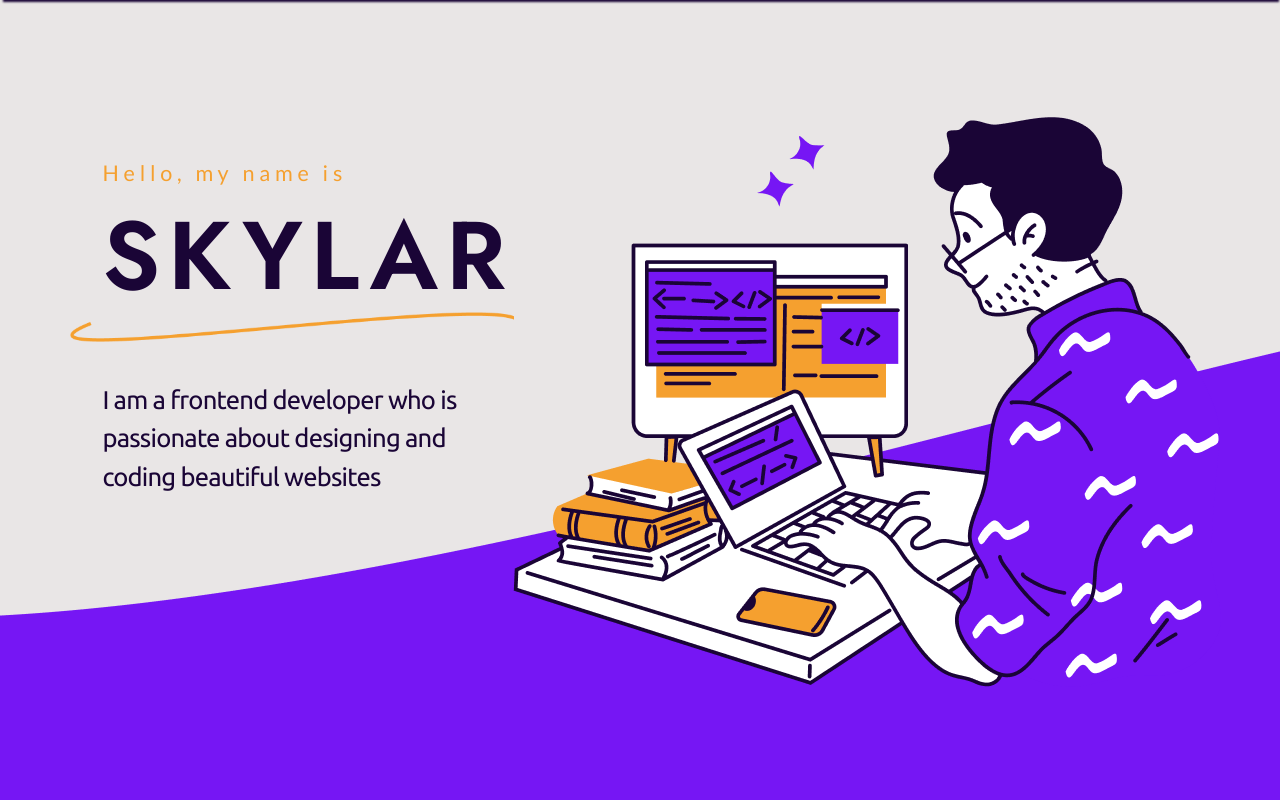
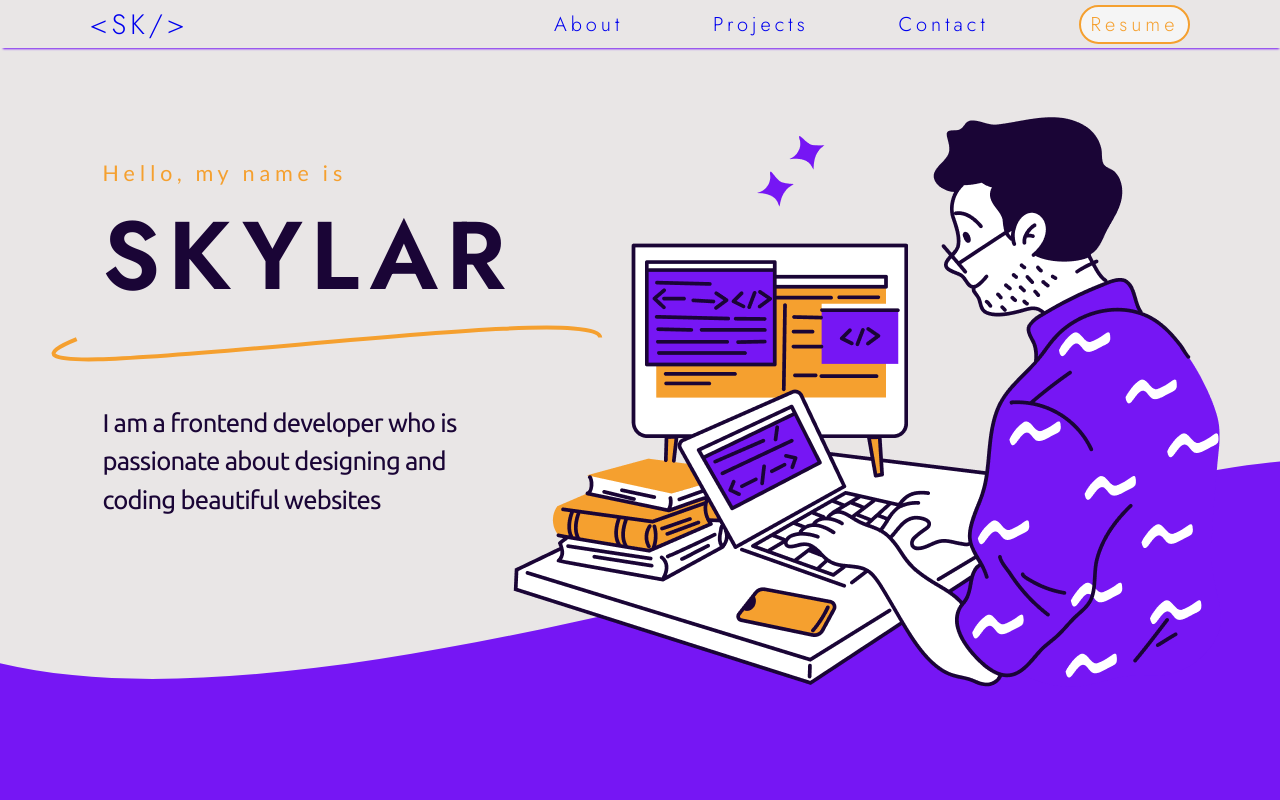
Before and after one commit to skylares/personal-portfolio, a React app: page / in a window 1280 px wide. Shown: the top 800 px of the page. Built offline with nearby package versions, Linux system fonts and the light colour scheme.

Commit message:
Fix >1080p scaling & refactor scroll tracking

```diff
--- a/src/App.js
+++ b/src/App.js
@@ -1,5 +1,4 @@
-import React from 'react';
-
+import React, {useState, useEffect} from 'react';
 import Header from './components/Header';
 import Hero from './components/Hero';
 import About from './components/About';
@@ -9,10 +8,26 @@ import Contact from './components/Contact';
 import Footer from './components/Footer';
 
 export default function App() {
+
+  const [yPosition, setYPosition] = useState(0);
+
+  const trackYPos = () => {
+    if (typeof window !== 'undefined') {
+      setYPosition(window.scrollY);
+    }
+  }
+  useEffect(() => {
+    if (typeof window !== 'undefined') {
+      window.addEventListener('scroll', trackYPos);
+
+      return () => window.removeEventListener('scroll', trackYPos);
+    }
+  }, [yPosition, trackYPos]);
+
   return (
     <div className="container">
       <Header />
-      <Hero />
+      <Hero yPosition={yPosition}/>
       <About />
       <Skills />
       <Projects />
--- a/src/components/Header.js
+++ b/src/components/Header.js
@@ -3,35 +3,19 @@ import { Link } from 'react-router-dom';
 
 export default function Header() {
 
-  const [navShown, setNavShown] = useState(true);
-  const [yPosition, setYPosition] = useState(0);
-
-  const trackYPos = () => {
-    if (typeof window !== 'undefined') {
-      if (window.scrollY < yPosition) setNavShown(true);
-      else setNavShown(false);
-      setYPosition(window.scrollY);
-    }
-  }
-
-  useEffect(() => {
-    if (typeof window !== 'undefined') {
-      window.addEventListener('scroll', trackYPos);
-
-      return () => window.removeEventListener('scroll', trackYPos);
-    }
-  }, [yPosition, trackYPos]);
-
-  const spanner = () => {
-    let arr = ["<", "S", "K", "/", ">"];
-    return arr.map((char, i) => <span key={i}className='header--home-char'>{char}</span>);
-  }
+  const logoGenerator = (titleArray) => {
+    return titleArray.map((char, i) => (
+      <span key={i}className='header--home-char'>{char}</span>
+    ))
+  };
 
   return(
     <header className="header">
-      <nav className={navShown ? 'header--nav' : 'header--nav hidden'}>
-        <Link to="/" className='nav--link -home'>
-          {spanner()}
+      <nav className='header--nav'>
+        <Link to="/"
+          className='nav--link -home'
+          onClick={() => window.scrollTo(0,0)}
+          >{logoGenerator(["<","S","K","/",">"])}
         </Link>
         <a href='#about' className='nav--link -about'>About</a>
         <a href='#projects' className='nav--link -projects'>Projects</a>
--- a/src/components/Hero.js
+++ b/src/components/Hero.js
@@ -1,33 +1,18 @@
-import React, {useState, useEffect} from 'react';
+import React from 'react';
+import heroWave from '../assets/heroWave.svg';
+import fancyUnderline from '../assets/fancy-underline.svg'
 
-export default function Hero() {
-
-  const [titleShown, setTitleShown] = useState(true);
-  const [yPosition, setYPosition] = useState(0);
-
-  const trackYPos = () => {
-    if (typeof window !== 'undefined') {
-      if (600 > yPosition) setTitleShown(true);
-      else setTitleShown(false);
-      setYPosition(window.scrollY);
-    }
-  }
-
-  useEffect(() => {
-    if (typeof window !== 'undefined') {
-      window.addEventListener('scroll', trackYPos);
-
-      return () => window.removeEventListener('scroll', trackYPos);
-    }
-  }, [yPosition, trackYPos]);
+export default function Hero({yPosition}) {
 
   return(
     <section className="hero" id="hero">
-      <div className={titleShown ? "hero--title-section" : "hero--title-section-hidden"}>
+      <div className={yPosition < 650 ? "hero--title-section" : "hero--title-section-hidden"}>
         <h3 className="hero--introduction">Hello, my name is</h3>
         <h1 className="hero--name">SKYLAR</h1>
+        <img src={fancyUnderline} className="hero--underline" alt='fancy underline for name'/>
         <p className="hero--description">I am a frontend developer who is passionate about designing and coding beautiful websites</p>
       </div>
+      <img src={heroWave} className="hero--wave" alt="design at bottom of hero"/>
     </section>
   );
 }
--- a/src/index.js
+++ b/src/index.js
@@ -13,7 +13,7 @@ root.render(
       <Routes>
         <Route path='/' element={<App />} />
         <Route path='Resume' element={<Resume />} />
-        {/* <Route path='*' element={<h1>404: Page Does Not Exist!</h1>} /> */}
+        <Route path='*' element={<h1>404: Page Does Not Exist!</h1>} />
       </Routes>
     </BrowserRouter>
   </StrictMode>
--- a/src/styles.css
+++ b/src/styles.css
@@ -43,20 +43,15 @@ h1 {
 
 .header--nav {
   position: fixed;
-  transition: 0.3s linear;
   top: 0;
   background-color: var(--background-color);
   width: 100%;
   height: 6vh;
-  box-shadow: 1px 4px 2px -2px var(--dark-text);
+  box-shadow: 1px 3px 2px -2px var(--main-color);
   display: flex;
   justify-content: center;
   align-items: center;
   z-index: 10;
-}
-
-.header--nav.hidden {
-  top: -6vh;
 }
 
 .nav--link {
@@ -68,8 +63,16 @@ h1 {
   letter-spacing: 0.25rem;
 }
 
+.nav--link:visited {
+  color: var(--dark-text);
+}
+
+.nav--link:active {
+  color: var(--main-accent);
+}
+
 .nav--link:hover:not(.-home, .-resume) {
-  text-decoration: underline;
+  box-shadow: 0px 2px var(--main-accent);
 }
 
 .nav--link.-home {
@@ -100,8 +103,8 @@ h1 {
 /********/
 
 .hero {
-  background-image: url(./assets/man-on-computer.png), url(./assets/hero-design.png);
-  background-position: 90% 50%, bottom;
+  background-image: url(./assets/man-on-computer.png);
+  background-position: 90% 50%;
   background-repeat: no-repeat;
   height: 100vh;
 }
@@ -110,16 +113,14 @@ h1 {
   position: fixed;
   z-index: -1;
   padding-top: 20vh;
-  padding-left: 8vw;
-  background-image: url(./assets/fancy-underline.png);
-  background-repeat: no-repeat;
-  background-position: 110% 67%;
-  background-size: 450px auto;
-  background-attachment: scroll;
 }
 
 .hero--title-section-hidden {
   opacity: 100%;
+}
+
+.hero--title-section > h1, h3, p {
+  margin-left: 8vw;
 }
 
 .hero--introduction {
@@ -132,10 +133,22 @@ h1 {
 
 .hero--description {
   font-size: 1.6rem;
-  margin-top: 7vh;
+  margin-top: 5vh;
   width: 45vh;
   line-height: 150%;
   letter-spacing: -0.05rem;
+}
+
+.hero--wave {
+  width: 100vw;
+  position: absolute;
+  bottom: 0;
+  z-index: -1;
+}
+
+.hero--underline {
+width: 75%;
+margin-left: 4vw;
 }
 
 
@@ -194,10 +207,6 @@ h1 {
   align-items: center;
 }
 
-
-
-
-
 /* TEMP */
 
 /* section {
```
Also changed, not shown: src/assets/fancy-underline.svg (added), src/assets/heroWave.svg (added).
